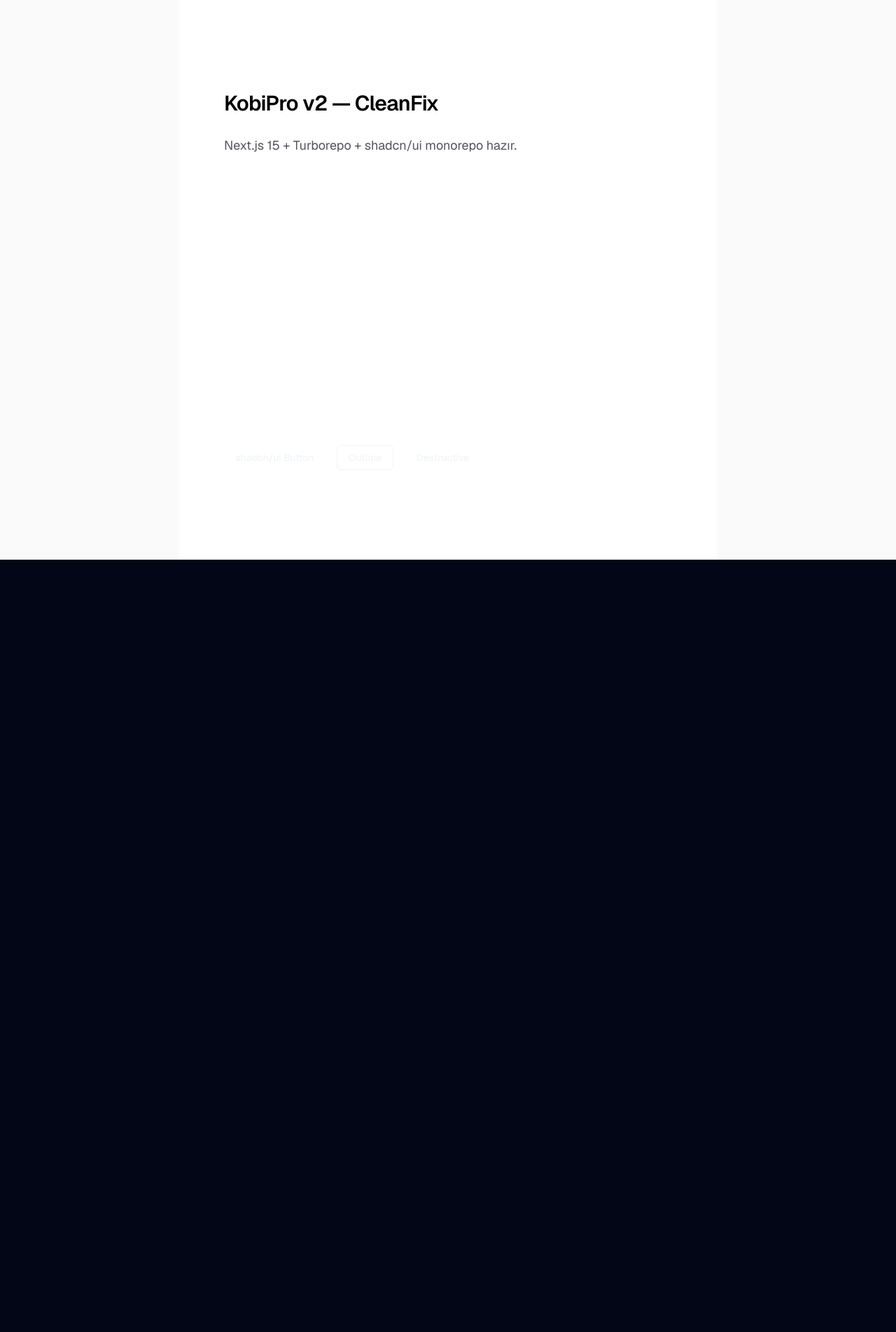
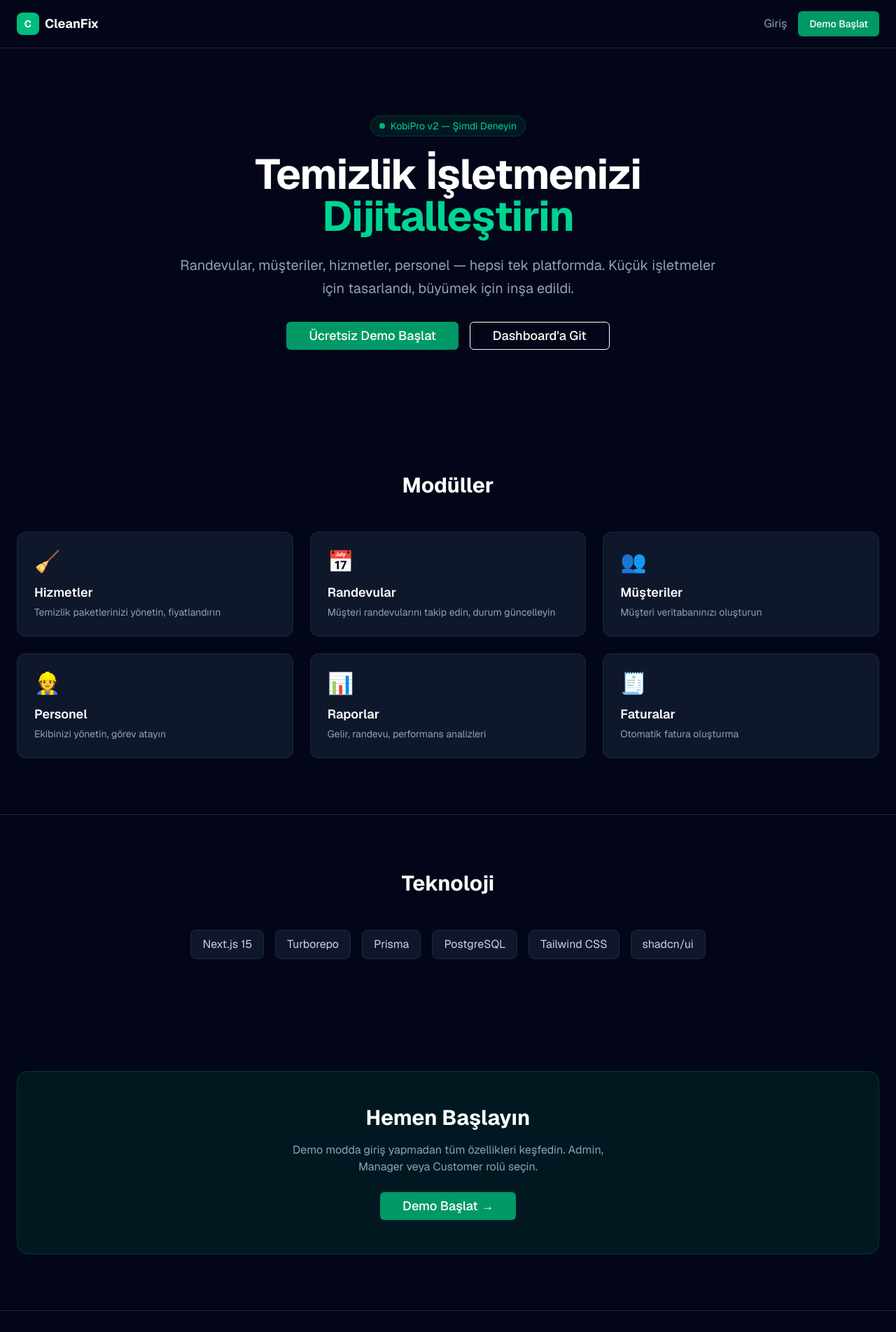
Before and after one commit to mcemkoca/kobipro-v2, a Next.js app in the folder apps/cleanfix/: page / in a window 1280 px wide. Shown: the top 1904 px of the page at 70% size. Before the commit the page ends 800 px from the top, so only its background shows below. Built offline with nearby package versions, Linux system fonts and the light colour scheme.

Commit message:
feat: proper landing page with features, CTA, navigation

```diff
--- a/apps/cleanfix/app/page.tsx
+++ b/apps/cleanfix/app/page.tsx
@@ -1,23 +1,128 @@
+import Link from "next/link";
 import { Button } from "@kobipro/ui";
 
 export default function Home() {
   return (
-    <div className="flex flex-col flex-1 items-center justify-center bg-zinc-50 font-sans dark:bg-black min-h-screen">
-      <main className="flex flex-1 w-full max-w-3xl flex-col items-center justify-between py-32 px-16 bg-white dark:bg-black sm:items-start">
-        <div className="flex flex-col items-center gap-6 text-center sm:items-start sm:text-left">
-          <h1 className="max-w-xs text-3xl font-semibold leading-10 tracking-tight text-black dark:text-zinc-50">
-            KobiPro v2 — CleanFix
+    <div className="min-h-screen bg-slate-950 text-white">
+      {/* Navbar */}
+      <nav className="w-full border-b border-slate-800">
+        <div className="max-w-7xl mx-auto px-6 py-4 flex items-center justify-between">
+          <div className="flex items-center gap-2">
+            <div className="w-8 h-8 bg-emerald-500 rounded-lg flex items-center justify-center">
+              <span className="text-white font-bold text-sm">C</span>
+            </div>
+            <span className="font-bold text-lg">CleanFix</span>
+          </div>
+          <div className="flex items-center gap-4">
+            <Link href="/login" className="text-slate-400 hover:text-white transition-colors">
+              Giriş
+            </Link>
+            <Link href="/login">
+              <Button className="bg-emerald-600 hover:bg-emerald-500">
+                Demo Başlat
+              </Button>
+            </Link>
+          </div>
+        </div>
+      </nav>
+
+      {/* Hero */}
+      <section className="max-w-7xl mx-auto px-6 py-24">
+        <div className="text-center max-w-3xl mx-auto">
+          <div className="inline-flex items-center gap-2 px-3 py-1 bg-emerald-500/10 border border-emerald-500/20 rounded-full text-emerald-400 text-sm mb-6">
+            <span className="w-2 h-2 bg-emerald-500 rounded-full animate-pulse"></span>
+            KobiPro v2 — Şimdi Deneyin
+          </div>
+          <h1 className="text-5xl md:text-6xl font-bold tracking-tight mb-6">
+            Temizlik İşletmenizi{" "}
+            <span className="text-emerald-400">Dijitalleştirin</span>
           </h1>
-          <p className="max-w-md text-lg leading-8 text-zinc-600 dark:text-zinc-400">
-            Next.js 15 + Turborepo + shadcn/ui monorepo hazır.
+          <p className="text-xl text-slate-400 mb-8 leading-relaxed">
+            Randevular, müşteriler, hizmetler, personel — hepsi tek platformda.
+            Küçük işletmeler için tasarlandı, büyümek için inşa edildi.
           </p>
+          <div className="flex flex-col sm:flex-row gap-4 justify-center">
+            <Link href="/login">
+              <Button size="lg" className="bg-emerald-600 hover:bg-emerald-500 text-lg px-8">
+                Ücretsiz Demo Başlat
+              </Button>
+            </Link>
+            <Link href="/dashboard">
+              <Button size="lg" variant="outline" className="text-lg px-8">
+                Dashboard'a Git
+              </Button>
+            </Link>
+          </div>
         </div>
-        <div className="flex flex-col gap-4 text-base font-medium sm:flex-row mt-8">
-          <Button>shadcn/ui Button</Button>
-          <Button variant="outline">Outline</Button>
-          <Button variant="destructive">Destructive</Button>
+      </section>
+
+      {/* Features */}
+      <section className="max-w-7xl mx-auto px-6 py-20">
+        <h2 className="text-3xl font-bold text-center mb-12">Modüller</h2>
+        <div className="grid md:grid-cols-2 lg:grid-cols-3 gap-6">
+          {[
+            { title: "Hizmetler", desc: "Temizlik paketlerinizi yönetin, fiyatlandırın", icon: "🧹", href: "/services" },
+            { title: "Randevular", desc: "Müşteri randevularını takip edin, durum güncelleyin", icon: "📅", href: "/bookings" },
+            { title: "Müşteriler", desc: "Müşteri veritabanınızı oluşturun", icon: "👥", href: "/customers" },
+            { title: "Personel", desc: "Ekibinizi yönetin, görev atayın", icon: "👷", href: "/staff" },
+            { title: "Raporlar", desc: "Gelir, randevu, performans analizleri", icon: "📊", href: "/reports" },
+            { title: "Faturalar", desc: "Otomatik fatura oluşturma", icon: "🧾", href: "/invoices" },
+          ].map((f) => (
+            <Link
+              key={f.title}
+              href={f.href}
+              className="group p-6 bg-slate-900 border border-slate-800 rounded-xl hover:border-emerald-500/50 transition-all"
+            >
+              <div className="text-3xl mb-3">{f.icon}</div>
+              <h3 className="font-semibold text-lg mb-1 group-hover:text-emerald-400 transition-colors">
+                {f.title}
+              </h3>
+              <p className="text-slate-400 text-sm">{f.desc}</p>
+            </Link>
+          ))}
         </div>
-      </main>
+      </section>
+
+      {/* Tech Stack */}
+      <section className="max-w-7xl mx-auto px-6 py-20 border-t border-slate-800">
+        <h2 className="text-3xl font-bold text-center mb-12">Teknoloji</h2>
+        <div className="flex flex-wrap justify-center gap-4">
+          {["Next.js 15", "Turborepo", "Prisma", "PostgreSQL", "Tailwind CSS", "shadcn/ui"].map((tech) => (
+            <span key={tech} className="px-4 py-2 bg-slate-900 border border-slate-800 rounded-lg text-slate-300">
+              {tech}
+            </span>
+          ))}
+        </div>
+      </section>
+
+      {/* CTA */}
+      <section className="max-w-7xl mx-auto px-6 py-20">
+        <div className="bg-emerald-500/10 border border-emerald-500/20 rounded-2xl p-12 text-center">
+          <h2 className="text-3xl font-bold mb-4">Hemen Başlayın</h2>
+          <p className="text-slate-400 mb-6 max-w-lg mx-auto">
+            Demo modda giriş yapmadan tüm özellikleri keşfedin.
+            Admin, Manager veya Customer rolü seçin.
+          </p>
+          <Link href="/login">
+            <Button size="lg" className="bg-emerald-600 hover:bg-emerald-500 text-lg px-8">
+              Demo Başlat →
+            </Button>
+          </Link>
+        </div>
+      </section>
+
+      {/* Footer */}
+      <footer className="border-t border-slate-800 py-8">
+        <div className="max-w-7xl mx-auto px-6 flex items-center justify-between">
+          <div className="flex items-center gap-2">
+            <div className="w-6 h-6 bg-emerald-500 rounded flex items-center justify-center">
+              <span className="text-white font-bold text-xs">C</span>
+            </div>
+            <span className="text-slate-400 text-sm">CleanFix — KobiPro v2</span>
+          </div>
+          <span className="text-slate-500 text-sm">Built by Deuterium12{'MCK'}</span>
+        </div>
+      </footer>
     </div>
   );
 }
```
